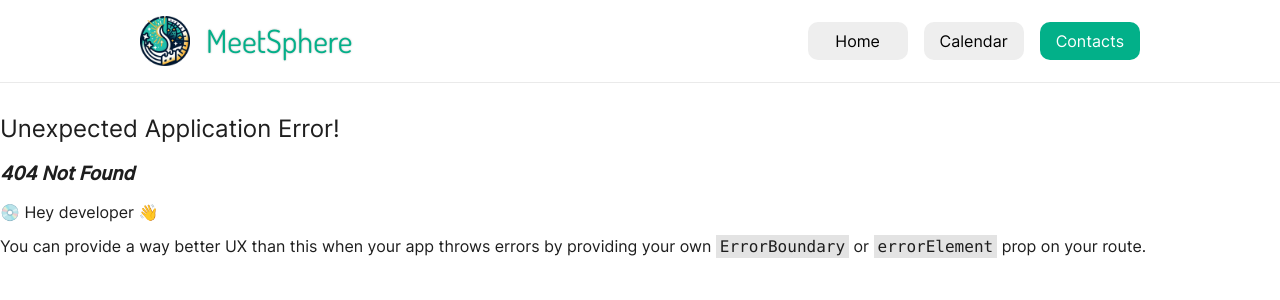
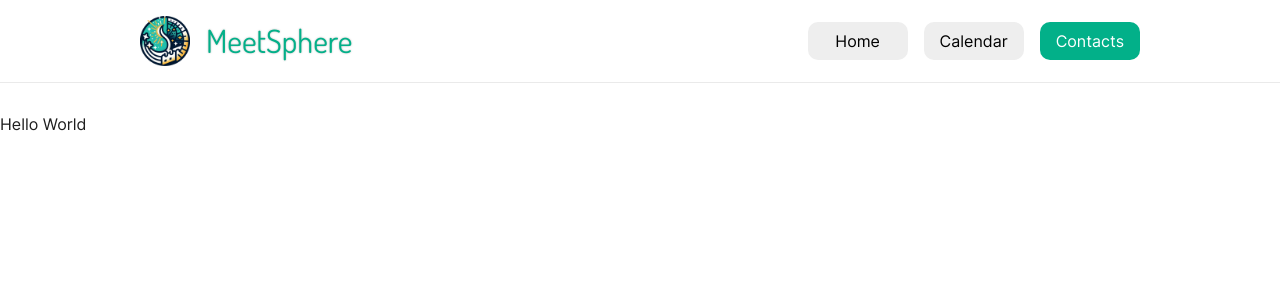
Before and after one commit to linkai-aries-ma/MeetSphere, a React (Vite) app: page /contacts in a window 1280 px wide. Before the commit this address had no page. Shown: the top 300 px of the page. Built offline with nearby package versions, Linux system fonts and the light colour scheme.

Commit message:
[+] Create contact page

```diff
--- a/src/contacts.scss
+++ b/src/pages/Contacts.scss
@@ -1,4 +1,4 @@
-@import "vars";
+@import "../vars";
 
 #contact-list {
   display: flex;
--- /dev/null
+++ b/src/pages/Contacts.tsx
@@ -0,0 +1,8 @@
+import * as React from 'react'
+import './Contacts.scss'
+
+export function Contacts() {
+  return <>
+    Hello World
+  </>
+}
```
Also changed, not shown: src/main.tsx (+6 -4 lines).
